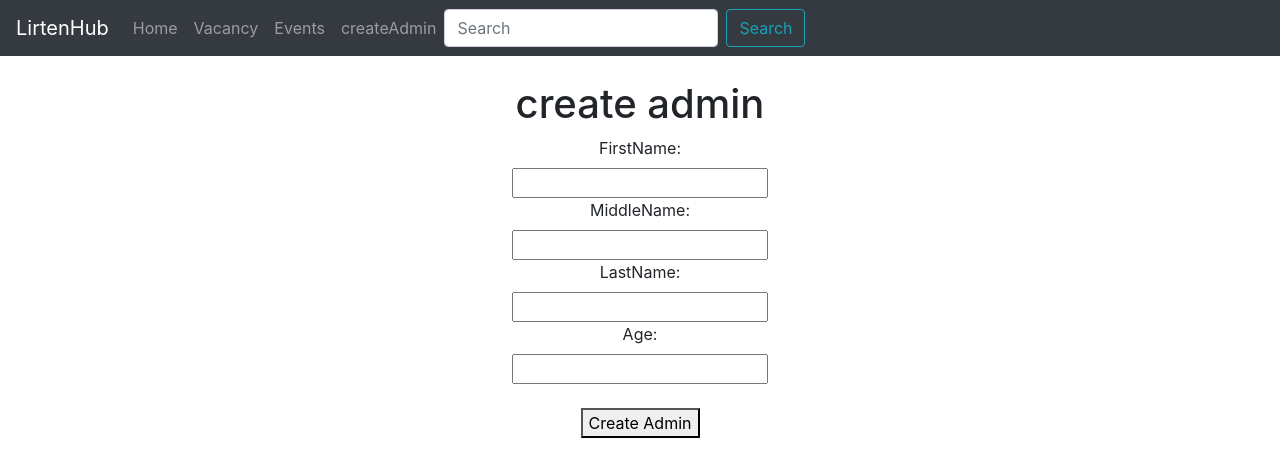
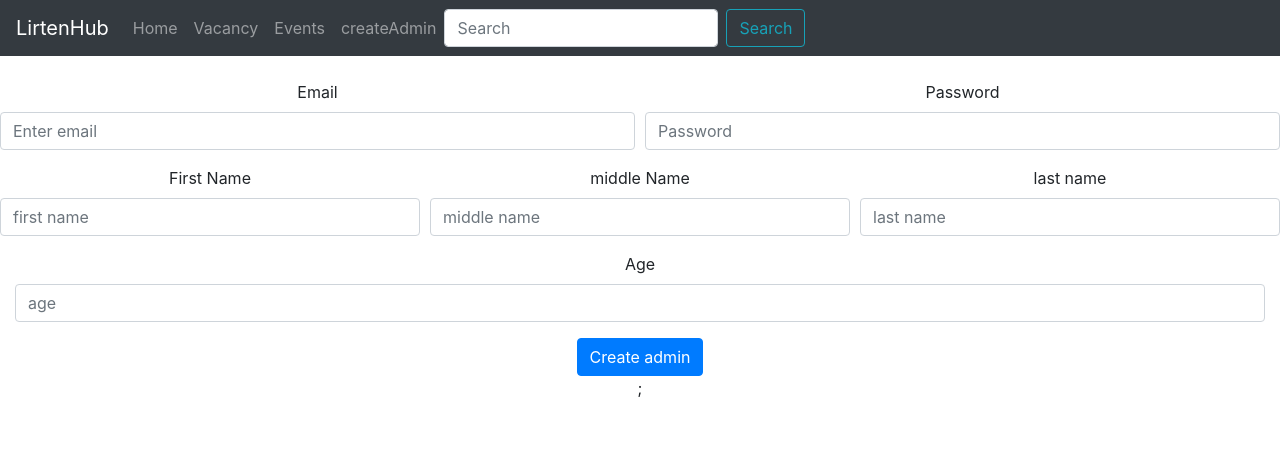
Before and after one commit to SE-GUC/Noice, a React (Create React App) app in the folder client/: page /adminCreate in a window 1280 px wide. Shown: the top 476 px of the page. Built offline with nearby package versions, Linux system fonts and the light colour scheme; the HTML template or start-up script is replaced by a standard one.

Commit message:
new look for the create admin form

```diff
--- a/client/src/actions/homeActionsFolder/homeActions.js
+++ b/client/src/actions/homeActionsFolder/homeActions.js
@@ -4,9 +4,9 @@ const axios = require('axios');
 export const  getVacancies = () => async dispatch =>{
         console.log('vacancy called')
      await axios.get('http://localhost:5000/api/vacancy/')
-    .then(posts=> dispatch({
+    .then(data=> dispatch({
         type: GETVACANCY,
-        payload: posts
+        payload: data
              }) );
 
      };
--- a/client/src/components/Home.js
+++ b/client/src/components/Home.js
@@ -5,9 +5,6 @@ import PropTypes from 'prop-types'
 import {connect} from 'react-redux';
 //import the actions that on your component
 import{getVacancies} from '../actions/homeActionsFolder/homeActions'
-
-
-
 
 
 class Home extends Component {
@@ -18,7 +15,7 @@ class Home extends Component {
 }
 //a must have life cycle method that runs each time you render a component
   render() {
-    const eventItem =  this.props.vacancies.map(vacancy =>(
+    const vacancyItem =  this.props.vacancies.map(vacancy =>(
       <div Key={vacancy.id}>
       <h3>{vacancy.careerLevel}</h3>
       <p> {vacancy.description}</p>
@@ -27,8 +24,8 @@ class Home extends Component {
     return (
       <div>
         <h1>Welcome Home</h1>
-        <h2>our latest Events</h2>
-        {eventItem}
+        <h2>our latest Vacancies</h2>
+        {vacancyItem}
       </div>
     )
   }
@@ -41,7 +38,7 @@ Home.propTypes={
 
 
 const mapStateToProps = state =>({
-  home: state.home.vacancies
+  home: state.home.items
 })
 
-export default connect(mapStateToProps, { getVacancies })(Home);
+export default connect(mapStateToProps, {getVacancies})(Home)
--- a/client/src/components/adminCruds/createAdminForm.js
+++ b/client/src/components/adminCruds/createAdminForm.js
@@ -6,6 +6,11 @@ import {connect} from 'react-redux';
 import PropTypes from 'prop-types';
 //import actions on this component
 import {createAdmin} from '../../actions/adminActionsFolder/adminActions';
+//import bootstrap
+import 'bootstrap/dist/css/bootstrap.min.css';
+import Form from 'react-bootstrap/Form';
+import Button from 'react-bootstrap/Button';
+import Col from 'react-bootstrap/Col';
 //requiring axios
 const axios = require('axios');
 
@@ -59,27 +64,44 @@ class CreateAdminForm extends Component {
   render() {
     return (
       <div>
-        <h1> create admin </h1>
-        <form onSubmit={this.onSubmit}>
-          <div>
-            <label> FirstName:</label><br />
-            <input type ="text" name="firstName" onChange = {this.onChange} value={this.state.firstName}/>
-          </div>
-          <div>
-            <label> MiddleName:</label><br />
-            <input type ="text" name="middleName" onChange = {this.onChange} value={this.state.middleName}/>
-          </div>
-          <div>
-            <label> LastName:</label><br />
-            <input type ="text" name="lastName" onChange = {this.onChange} value={this.state.lastName}/>
-          </div>
-          <div>
-            <label> Age:</label><br />
-            <input type ="number" name="age" onChange = {this.onChange} value={this.state.age}/>
-          </div>
-          <br />
-          <button type ="submit">Create Admin</button>
-        </form>
+     <Form onSubmit={this.onSubmit}>
+  <Form.Row>
+    <Form.Group as={Col} controlId="formGridEmail">
+      <Form.Label>Email</Form.Label>
+      <Form.Control type="email" onChange ={this.onChange} placeholder="Enter email" />
+    </Form.Group>
+
+    <Form.Group as={Col} controlId="formGridPassword">
+      <Form.Label>Password</Form.Label>
+      <Form.Control placeholder="Password" onChange ={this.onChange} />
+    </Form.Group>
+  </Form.Row>
+  <Form.Row>
+    <Form.Group as={Col} controlId="formFirstName">
+      <Form.Label>First Name</Form.Label>
+      <Form.Control placeholder="first name"  type ="text" name="firstName" onChange = {this.onChange} value={this.state.firstName}/>
+    </Form.Group>
+
+    <Form.Group as={Col} controlId="formMiddleName">
+      <Form.Label>middle Name</Form.Label>
+      <Form.Control placeholder ="middle name" type ="text" name="middleName" onChange = {this.onChange} value={this.state.middleName}>
+      </Form.Control>
+    </Form.Group>
+
+    <Form.Group as={Col} controlId="formLastName">
+      <Form.Label>last name</Form.Label>
+      <Form.Control placeholder ="last name" type ="text" name="lastName" onChange = {this.onChange} value={this.state.lastName}/>
+    </Form.Group>
+  </Form.Row>
+  <Form.Group as={Col} controlId="formGridAge">
+      <Form.Label>Age</Form.Label>
+      <Form.Control placeholder = "age" type ="number" name="age" onChange = {this.onChange} value={this.state.age}/>
+    </Form.Group>
+
+  <Button variant="primary" type="submit">
+    Create admin
+  </Button>
+</Form>;
       </div>
     )
   }
--- a/client/src/reducers/homeReducer.js
+++ b/client/src/reducers/homeReducer.js
@@ -1,14 +1,14 @@
 import {GETVACANCY} from '../actions/homeActionsFolder/homeTypes'
 
 const initialState={
-  items:[]
-};
+    items:[]
+}
 
 export default function(state = initialState,action){
     //the types of actions are defined in our adminTypes folder
       switch(action.type){
         case GETVACANCY:
-        console.log('reducer')
+        console.log('switch called '+state.items)
         return{
           ...state,
           //adds the new item in the current state
--- a/client/src/reducers/index.js
+++ b/client/src/reducers/index.js
@@ -3,10 +3,10 @@
 //think of them as happy accidents just like this course
 import {combineReducers} from 'redux';
 import createAdminReducer from './adminReducer'
-import postReducer from './homeReducer'
+import homeReducer from './homeReducer'
 //add your reducers here please use camelcale
 //ffs use camelcase
 export default combineReducers({
     createAdmin : createAdminReducer,
-    posts : postReducer
+    home : homeReducer
 });
```
